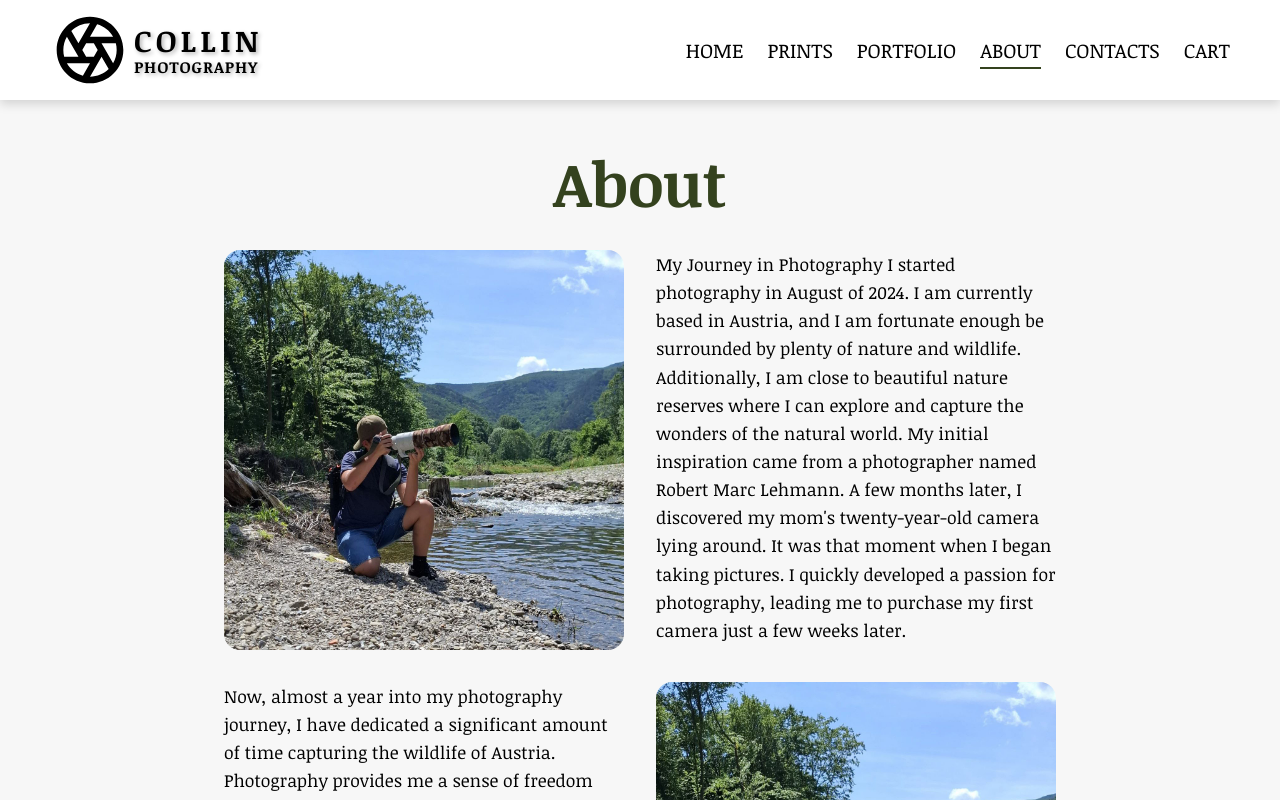
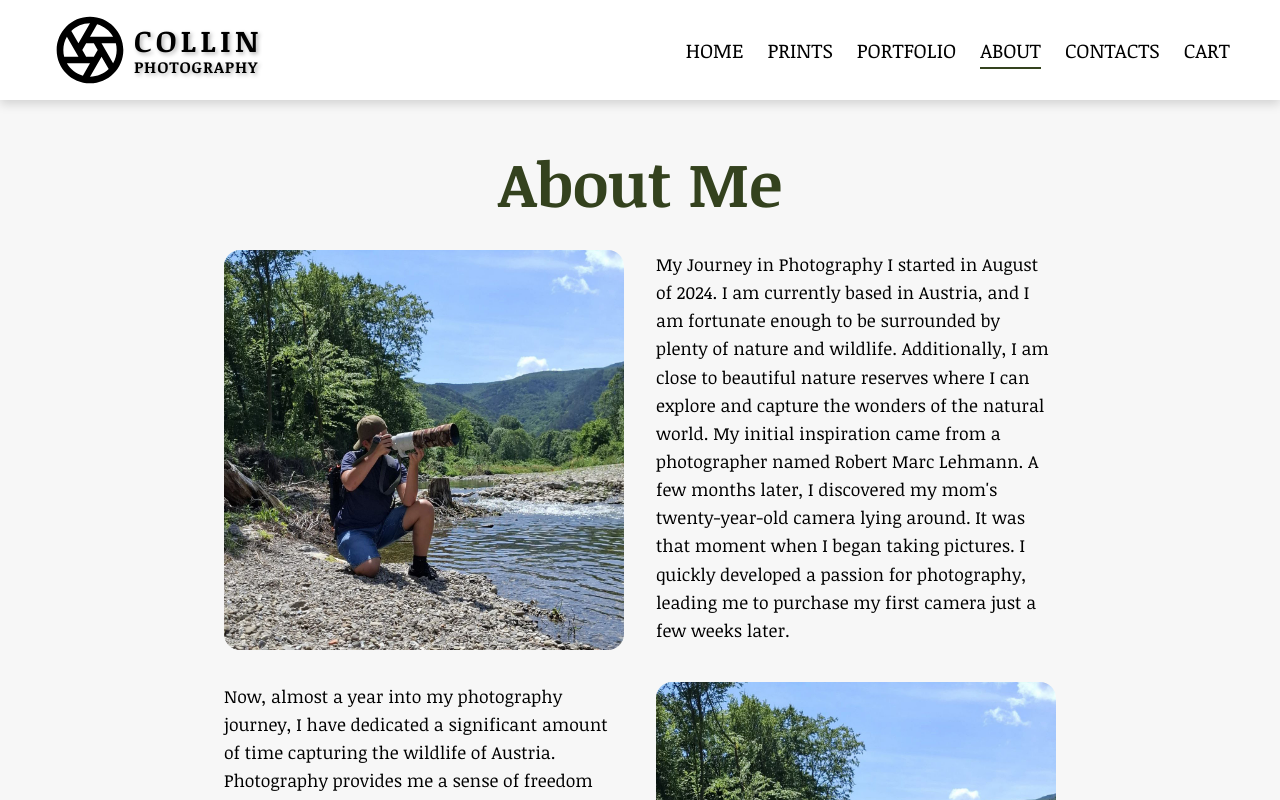
Before and after one commit to AndriyMerzlikin/Collin-Photography-website_FE, a Next.js app: page /about in a window 1280 px wide. Shown: the top 800 px of the page. Built offline with nearby package versions, Linux system fonts and the light colour scheme.

Commit message:
fix grammar bugs

```diff
--- a/src/app/about/page.tsx
+++ b/src/app/about/page.tsx
@@ -7,7 +7,7 @@ const About = () => {
   return (
     <div className={styles.aboutSection}>
       <Typography variant="h1" className={styles.heading}>
-        About
+        About Me
       </Typography>
       <div className={styles.textRow}>
         <Image
@@ -19,12 +19,12 @@ const About = () => {
           className={styles.image}
         />
         <Typography className={styles.textLeft}>
-          My Journey in Photography I started photography in August of 2024. I
-          am currently based in Austria, and I am fortunate enough be surrounded
-          by plenty of nature and wildlife. Additionally, I am close to
-          beautiful nature reserves where I can explore and capture the wonders
-          of the natural world. My initial inspiration came from a photographer
-          named Robert Marc Lehmann. A few months later, I discovered my mom's
+          My Journey in Photography I started in August of 2024. I am currently
+          based in Austria, and I am fortunate enough to be surrounded by plenty
+          of nature and wildlife. Additionally, I am close to beautiful nature
+          reserves where I can explore and capture the wonders of the natural
+          world. My initial inspiration came from a photographer named Robert
+          Marc Lehmann. A few months later, I discovered my mom's
           twenty-year-old camera lying around. It was that moment when I began
           taking pictures. I quickly developed a passion for photography,
           leading me to purchase my first camera just a few weeks later.
--- a/src/app/contacts/page.tsx
+++ b/src/app/contacts/page.tsx
@@ -33,7 +33,7 @@ const Contacts = () => {
             Contact Collin
           </Typography>
           <Typography variant="body-large" className={styles.infoText}>
-            Interested in working with <span>Collin</span>, the 17-year-old
+            Interested in working with <span>Collin</span>, the 15-year-old
             nature and wildlife photographer? Whether you’re an agency looking
             to showcase fresh talent or you’d like to feature his work in your
             project, reach out to him by the email.
--- a/src/app/prints/page.module.scss
+++ b/src/app/prints/page.module.scss
@@ -61,6 +61,7 @@
 .image {
   object-fit: cover;
   transition: transform 0.4s ease;
+  position: absolute;
   z-index: 1;
 
   .cardWrapper:hover & {
--- a/src/components/Footer/Footer.tsx
+++ b/src/components/Footer/Footer.tsx
@@ -44,7 +44,7 @@ const Footer = () => {
                 purchase his first calendar
               </Typography>
               <Typography className={styles.descriptionText}>
-                At just 17 years old,{' '}
+                At just 15 years old,{' '}
                 <span className={styles.descriptionSpan}>Collin</span> is a
                 rising nature and wildlife photographer with a deep love for the
                 outdoors. With only one year of experience, he captures
```
Also changed, not shown: src/app/prints/page.tsx (+4 -4 lines).
